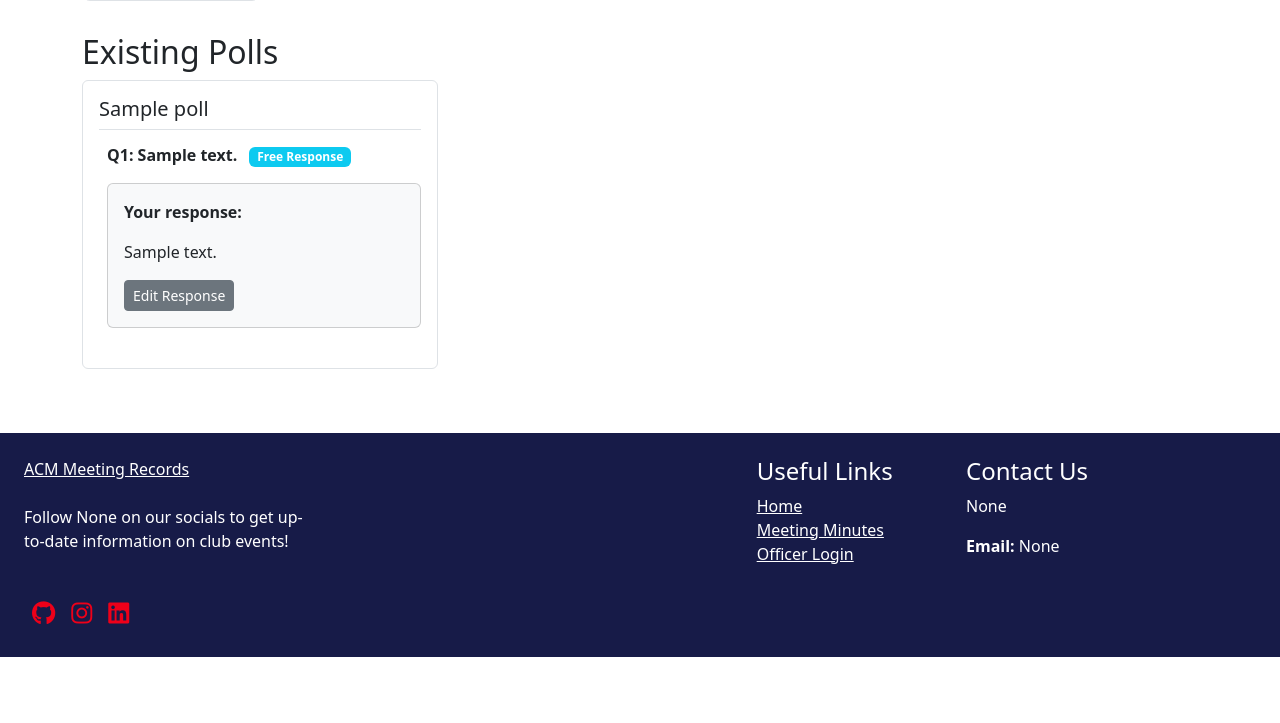
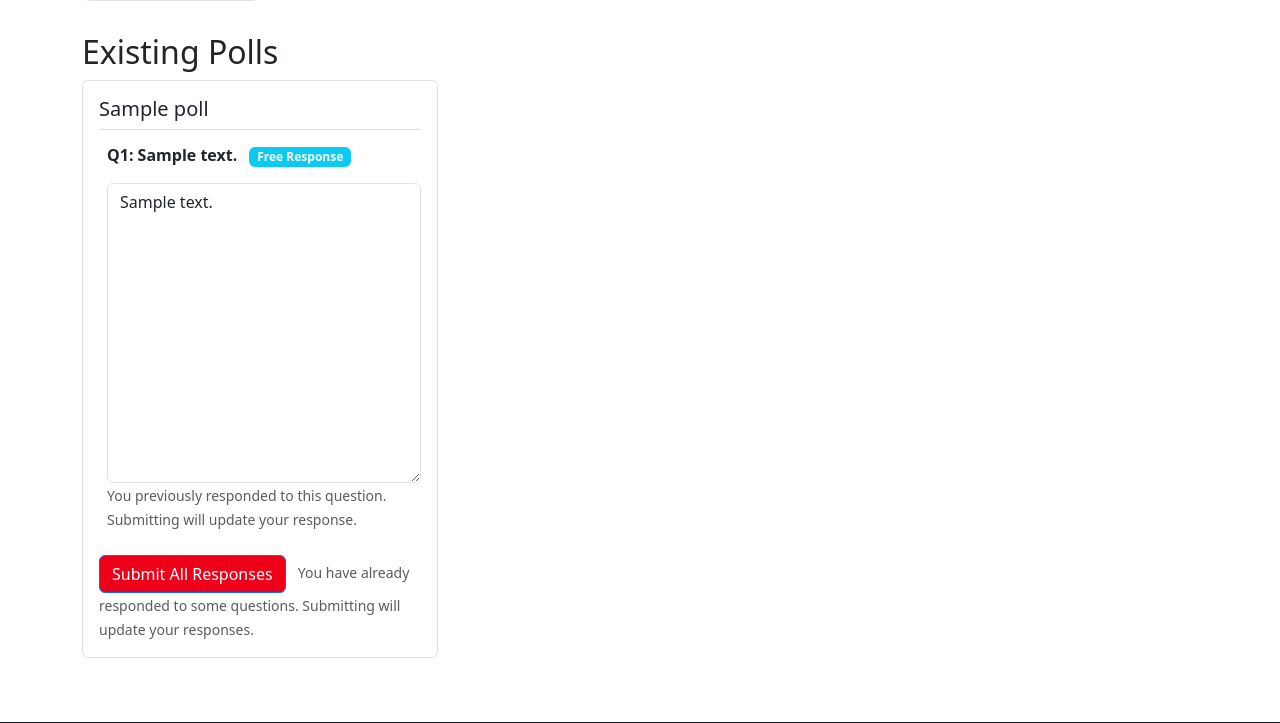
Before and after one commit to acm-udayton/ACM-Meeting-Records, a Flask app: page / in a window 1280 px wide. Shown: the part 594-1317 px from the top of the page. Before the commit the page ends 1251 px from the top, so only its background shows below. Run offline with Flask 3, Linux system fonts and the light colour scheme; a user stored in the database is signed in; tables that the repository leaves empty hold one stand-in row (values such as "Sample post"); some libraries are stand-ins or nearby versions.

Commit message:
overhauled submission functionality, converted to just one submit button

```diff
--- a/app/blueprints/main.py
+++ b/app/blueprints/main.py
@@ -32,7 +32,6 @@ from app.models import (Meetings,
     Poll,
     PollOption,
     PollVoter,
-    PollQuestion,
     PollFreeResponse
 )
 from app.extensions import db
@@ -173,121 +172,109 @@ def download_file(name):
     return send_from_directory(current_app.config["UPLOAD_FOLDER"], name)
 
 
+@main_bp.route('/submit-poll/<int:poll_id>', methods=['POST'])
+@login_required
+def submit_poll(poll_id):
+    """Handle bulk submission of all questions in a poll."""
+    poll = Poll.query.get_or_404(poll_id)
 
-@main_bp.route('/polls')
-def show_polls():
-    """Fetch all polls"""
-    polls = Poll.query.all()
+    try:
+        for question in poll.questions:
+            if question.is_free_response:
+                # Handle FRQ
+                response_text = request.form.get(f'question_{question.id}_frq', '').strip()
 
-    voted_question_ids = set()
+                if response_text:  # Only save if they entered something
+                    existing_response = PollFreeResponse.query.filter_by(
+                        user_id=current_user.id,
+                        question_id=question.id
+                    ).first()
 
-    if current_user.is_authenticated:
-        user_votes = PollVoter.query.filter_by(user_id=current_user.id).all()  # Use .id
-        voted_question_ids = {vote.question_id for vote in user_votes}
+                    if existing_response:
+                        existing_response.response_text = response_text
+                        existing_response.created_at = db.func.now()
+                    else:
+                        new_response = PollFreeResponse(
+                            user_id=current_user.id,
+                            question_id=question.id,
+                            response_text=response_text
+                        )
+                        db.session.add(new_response)
+
+            else:
+                # Handle MCQ (both single and multiple response)
+                selected_options = request.form.getlist(f'question_{question.id}_mcq')
+
+                if selected_options:  # Only process if they selected something
+                    selected_option_ids = [int(opt_id) for opt_id in selected_options]
+
+                    if question.allow_multiple_responses:
+                        # Multi-response: Remove all existing votes, then add new ones
+                        existing_votes = PollVoter.query.filter_by(
+                            user_id=current_user.id,
+                            question_id=question.id
+                        ).all()
+
+                        # Decrement vote counts for removed options
+                        for vote in existing_votes:
+                            if vote.option_id not in selected_option_ids:
+                                option = PollOption.query.get(vote.option_id)
+                                if option and option.votes > 0:
+                                    option.votes -= 1
+                                db.session.delete(vote)
+
+                        # Add votes for newly selected options
+                        existing_option_ids = {vote.option_id for vote in existing_votes}
+                        for option_id in selected_option_ids:
+                            if option_id not in existing_option_ids:
+                                option = PollOption.query.get(option_id)
+                                if option:
+                                    option.votes += 1
+                                    new_vote = PollVoter(
+                                        user_id=current_user.id,
+                                        question_id=question.id,
+                                        option_id=option_id
+                                    )
+                                    db.session.add(new_vote)
+
+                    else:
+                        # Single-response: Remove old vote if different, add new one
+                        option_id = selected_option_ids[0]  # Only one selection for radio
+
+                        existing_vote = PollVoter.query.filter_by(
+                            user_id=current_user.id,
+                            question_id=question.id
+                        ).first()
+
+                        if existing_vote:
+                            if existing_vote.option_id != option_id:
+                                # Changed vote
+                                old_option = PollOption.query.get(existing_vote.option_id)
+                                if old_option and old_option.votes > 0:
+                                    old_option.votes -= 1
+
+                                new_option = PollOption.query.get(option_id)
+                                if new_option:
+                                    new_option.votes += 1
+                                    existing_vote.option_id = option_id
+                        else:
+                            # New vote
+                            option = PollOption.query.get(option_id)
+                            if option:
+                                option.votes += 1
+                                new_vote = PollVoter(
+                                    user_id=current_user.id,
+                                    question_id=question.id,
+                                    option_id=option_id
+                                )
+                                db.session.add(new_vote)
+
+        db.session.commit()
+        flash("All responses submitted successfully!", "success")
+
+    except Exception as e:
+        db.session.rollback()
+        current_app.logger.error(f"Error submitting poll: {str(e)}")
+        flash("An error occurred while saving your responses. Please try again.", "danger")
 
     return redirect(url_for('main.home'))
-
-
-@main_bp.route('/vote/<int:option_id>', methods=['POST'])
-@login_required
-def vote_option(option_id):
-    """Handle voting for a poll option."""
-    option = PollOption.query.get_or_404(option_id)
-    question_id = option.question_id
-    question = PollQuestion.query.get_or_404(question_id)
-
-    # Check if question allows multiple responses
-    if question.allow_multiple_responses:
-        # Multi-response: Check if user already voted for this specific option
-        existing_vote = PollVoter.query.filter_by(
-            user_id=current_user.id,
-            question_id=question_id,
-            option_id=option_id
-        ).first()
-
-        if existing_vote:
-            # User is un-voting this option
-            option.votes -= 1
-            db.session.delete(existing_vote)
-            db.session.commit()
-            flash("Vote removed!", "success")
-        else:
-            # User is adding a vote for this option
-            option.votes += 1
-            new_voter = PollVoter(
-                user_id=current_user.id,
-                question_id=question_id,
-                option_id=option_id
-            )
-            db.session.add(new_voter)
-            db.session.commit()
-            flash("Vote added!", "success")
-    else:
-        # Single-response: Original logic
-        existing_vote = PollVoter.query.filter_by(
-            user_id=current_user.id,
-            question_id=question_id
-        ).first()
-
-        if existing_vote:
-            old_option = PollOption.query.get(existing_vote.option_id)
-            if old_option.votes > 0:
-                old_option.votes -= 1
-            option.votes += 1
-            existing_vote.option_id = option_id
-            db.session.commit()
-            flash("Vote changed successfully!", "success")
-        else:
-            # New vote
-            option.votes += 1
-            new_voter = PollVoter(
-                user_id=current_user.id,
-                question_id=question_id,
-                option_id=option_id
-            )
-            db.session.add(new_voter)
-            db.session.commit()
-            flash("Vote submitted!", "success")
-
-    return redirect(url_for('main.home'))
-
-@main_bp.route('/submit-frq/<int:question_id>', methods=['POST'])
-@login_required
-def submit_frq(question_id):
-    """Handle free response question submission."""
-    question = PollQuestion.query.get_or_404(question_id)
-
-    # Verify it's actually an FRQ
-    if not question.is_free_response:
-        flash("Invalid request.", "danger")
-        return redirect(url_for('main.home'))
-
-    response_text = request.form.get('response_text', '').strip()
-
-    if not response_text:
-        flash("Please enter a response.", "danger")
-        return redirect(url_for('main.home'))
-
-    # Check if user already submitted a response
-    existing_response = PollFreeResponse.query.filter_by(
-        user_id=current_user.id,
-        question_id=question_id
-    ).first()
-
-    if existing_response:
-        # Update existing response
-        existing_response.response_text = response_text
-        db.session.commit()
-        flash("Response updated successfully!", "success")
-    else:
-        # Create new response
-        new_response = PollFreeResponse(
-            user_id=current_user.id,
-            question_id=question_id,
-            response_text=response_text
-        )
-        db.session.add(new_response)
-        db.session.commit()
-        flash("Response submitted!", "success")
-
-    return redirect(url_for('main.home'))
--- a/app/templates/index.html
+++ b/app/templates/index.html
@@ -78,6 +78,9 @@
                   <h5 class="mb-3 border-bottom pb-2">{{ poll.title }}</h5>
 
                   {% if poll.questions %}
+                    <form action="{{ url_for('main.submit_poll', poll_id=poll.id) }}" method="POST">
+                      {{ poll_form.hidden_tag() }}
+
                       <div class="ms-2">
                         {% for question in poll.questions %}
                           <div class="mb-4">
@@ -85,6 +88,8 @@
                               Q{{ loop.index }}: {{ question.question_text }}
                               {% if question.is_free_response %}
                                 <span class="badge bg-info ms-2">Free Response</span>
+                              {% elif question.allow_multiple_responses %}
+                                <span class="badge bg-warning text-dark ms-2">Multiple Responses Allowed</span>
                               {% endif %}
                             </h6>
 
@@ -92,101 +97,74 @@
                               <!-- Free Response Question -->
                               <div class="mt-3">
                                 {% if question.id in user_frq_responses %}
-                                <!-- User has already submitted a response -->
-                                <div class="card bg-light">
-                                  <div class="card-body">
-                                    <p class="card-text"><strong>Your response:</strong></p>
-                                    <p class="card-text">{{ user_frq_responses[question.id] }}</p>
-                                    <button class="btn btn-sm btn-secondary" type="button" data-bs-toggle="collapse" data-bs-target="#edit-frq-{{ question.id }}">
-                                      Edit Response
-                                    </button>
-                                  </div>
-                                </div>
-                                <div class="collapse mt-2" id="edit-frq-{{ question.id }}">
-                                  <form action="{{ url_for('main.submit_frq', question_id=question.id) }}" method="POST">
-                                    {{ poll_form.hidden_tag() }}
-                                    <div class="mb-2">
                                   <textarea
-                                        name="response_text"
+                                    name="question_{{ question.id }}_frq"
                                     class="form-control"
                                     rows="3"
-                                        placeholder="Enter your response..."
-                                        required>{{ user_frq_responses[question.id] }}</textarea>
-                                    </div>
-                                    <button type="submit" class="btn btn-sm btn-primary">Update Response</button>
-                                  </form>
-                                </div>
+                                    placeholder="Enter your response...">{{ user_frq_responses[question.id] }}</textarea>
+                                  <small class="text-muted">You previously responded to this question. Submitting will update your response.</small>
                                 {% else %}
-                                <!-- User hasn't submitted yet -->
-                                <form action="{{ url_for('main.submit_frq', question_id=question.id) }}" method="POST">
-                                  {{ poll_form.hidden_tag() }}
-                                  <div class="mb-2">
                                   <textarea
-                                      name="response_text"
+                                    name="question_{{ question.id }}_frq"
                                     class="form-control"
                                     rows="3"
-                                      placeholder="Enter your response..."
-                                      required></textarea>
-                                  </div>
-                                  <button type="submit" class="btn btn-sm btn-primary">Submit Response</button>
-                                </form>
+                                    placeholder="Enter your response..."></textarea>
                                 {% endif %}
                               </div>
+
                             {% else %}
                               <!-- Multiple Choice Question -->
                               {% if question.options %}
-                              <div class="mb-2">
+                                <div class="mt-2">
+                                  {% for option in question.options %}
+                                    <div class="form-check">
                                       {% if question.allow_multiple_responses %}
-                                  <span class="badge bg-warning text-dark">Multiple Responses Allowed</span>
+                                        <!-- Checkbox for multi-response -->
+                                        <input
+                                          class="form-check-input"
+                                          type="checkbox"
+                                          name="question_{{ question.id }}_mcq"
+                                          value="{{ option.id }}"
+                                          id="option_{{ option.id }}"
+                                          {% if option.id in voted_options %}checked{% endif %}
+                                        >
+                                      {% else %}
+                                        <!-- Radio for single-response -->
+                                        <input
+                                          class="form-check-input"
+                                          type="radio"
+                                          name="question_{{ question.id }}_mcq"
+                                          value="{{ option.id }}"
+                                          id="option_{{ option.id }}"
+                                          {% if option.id in voted_options %}checked{% endif %}
+                                        >
                                       {% endif %}
+                                      <label class="form-check-label" for="option_{{ option.id }}">
+                                        {{ option.option_text }}
+                                        <span class="badge bg-secondary ms-2">{{ option.votes }} votes</span>
+                                      </label>
                                     </div>
-                              <ul class="list-group list-group-flush">
-                                {% for option in question.options %}
-                                  <li class="list-group-item d-flex justify-content-between align-items-center px-0">
-                                    <span>{{ option.option_text }}</span>
-
-                                    {% if option.id in voted_options %}
-                                      <!-- This specific option was voted for -->
-                                      <div>
-                                        <form action="{{ url_for('main.vote_option', option_id=option.id) }}" method="POST" class="m-0 d-inline">
-                                          {{ poll_form.hidden_tag() }}
-                                          {% if question.allow_multiple_responses %}
-                                            <button type="submit" class="btn btn-sm btn-success">Voted ✓ (Click to remove)</button>
-                                          {% else %}
-                                            <button class="btn btn-sm btn-success" disabled>Voted ✓</button>
-                                          {% endif %}
-                                        </form>
+                                  {% endfor %}
                                 </div>
-                                    {% elif question.id in voted_questions and not question.allow_multiple_responses %}
-                                      <!-- User voted on this question, but for a different option - allow them to change (single response only) -->
-                                      <form action="{{ url_for('main.vote_option', option_id=option.id) }}" method="POST" class="m-0">
-                                        {{ poll_form.hidden_tag() }}
-                                        <button type="submit" class="btn btn-sm btn-danger">Change Vote</button>
-                                      </form>
-                                    {% else %}
-                                      <!-- User hasn't voted on this option yet -->
-                                      <form action="{{ url_for('main.vote_option', option_id=option.id) }}" method="POST" class="m-0">
-                                        {{ poll_form.hidden_tag() }}
-                                        <button type="submit" class="btn btn-sm btn-primary">
-                                          {% if question.allow_multiple_responses %}Add Vote{% else %}Vote{% endif %}
-                                        </button>
-                                      </form>
-                                    {% endif %}
-                                    <span class="badge bg-secondary rounded-pill">{{ option.votes }} votes</span>
-                                  </li>
-                                {% endfor %}
-                              </ul>
-
-                              {% if question.id in voted_questions %}
-                                <small class="text-success fst-italic">
-                                  &#10003; You have participated in this question.
-                                </small>
-                              {% endif %}
                               {% endif %}
                             {% endif %}
                           </div>
                         {% endfor %}
                       </div>
+
+                      <div class="mt-3">
+                        <button type="submit" class="btn btn-primary">Submit All Responses</button>
+                        {% set has_voted = namespace(value=False) %}
+                        {% for question in poll.questions %}
+                          {% if question.id in voted_questions %}
+                            {% set has_voted.value = True %}
+                          {% endif %}
+                        {% endfor %}
+                        {% if has_voted.value %}
+                          <small class="text-muted ms-2">You have already responded to some questions. Submitting will update your responses.</small>
+                        {% endif %}
+                      </div>
+                    </form>
                   {% else %}
                     <p class="text-muted ms-3">No questions added yet.</p>
                   {% endif %}
```
Also changed, not shown: app/blueprints/polls.py (+3 -7 lines). Lines whose indentation alone changed are shown as unchanged.
